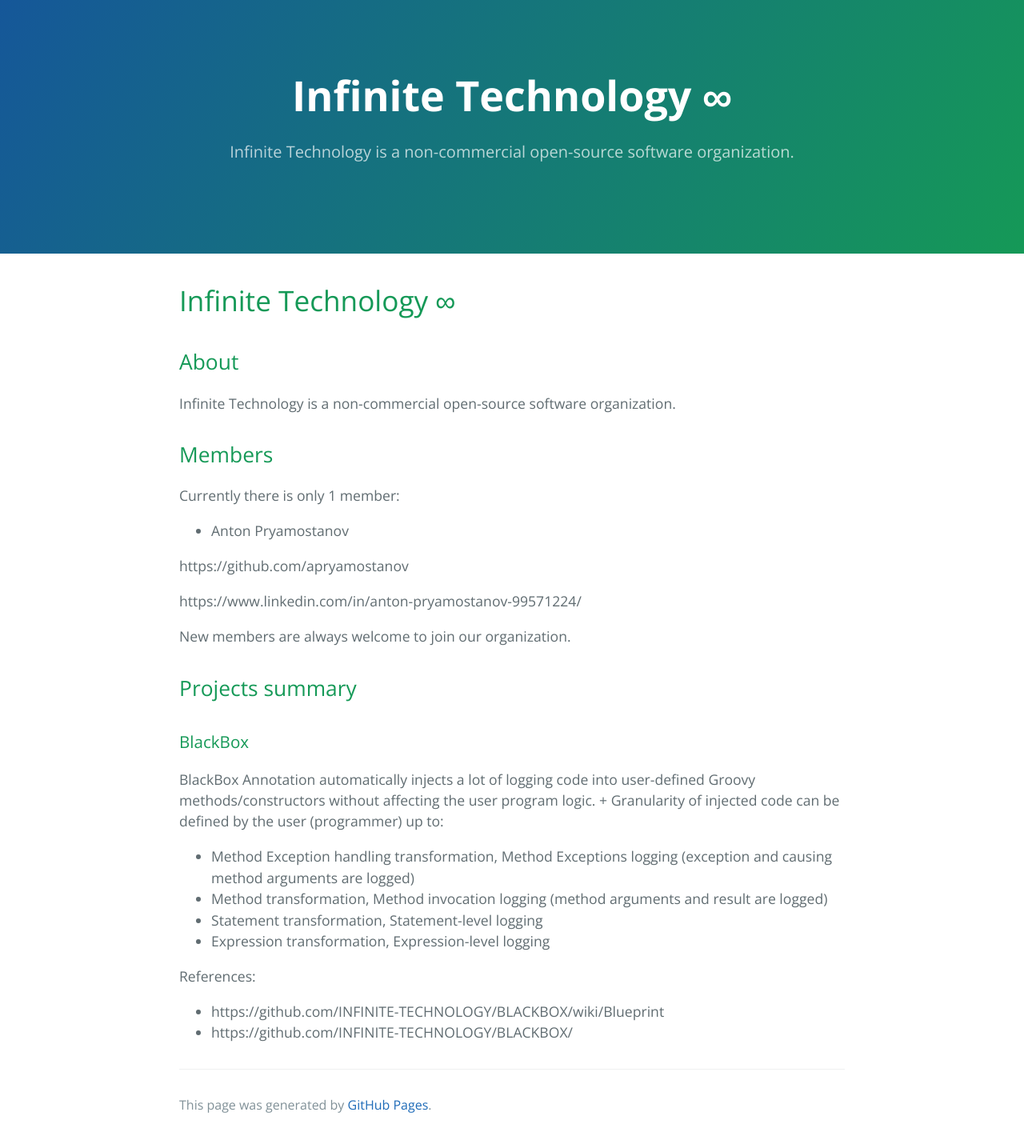
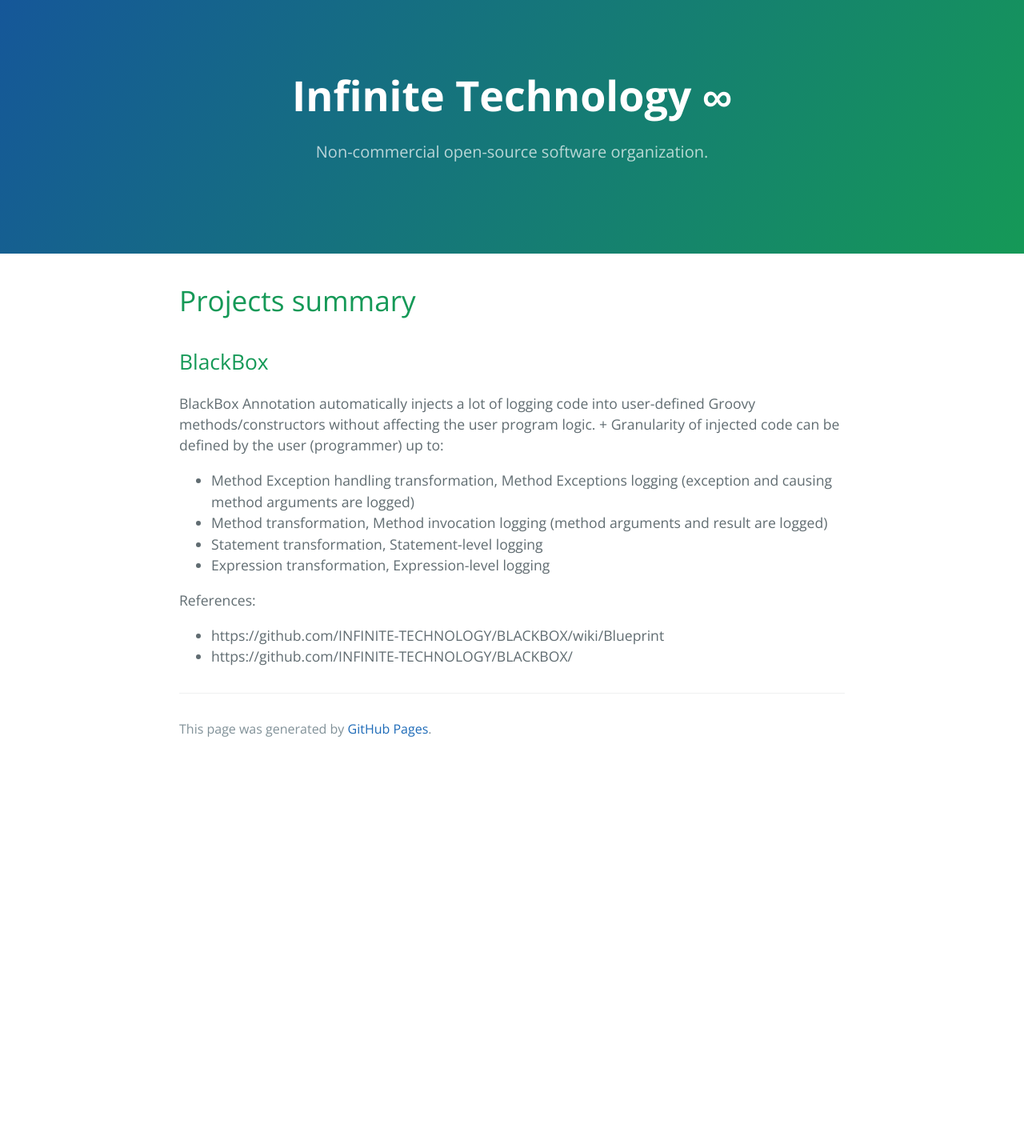
Before and after one commit to INFINITE-TECHNOLOGY/infinite-technology.github.io, a Jekyll site: the page built from index.md, in a window 1280 px wide. Shown: the whole page at 80% size. Built offline with Jekyll 4.4.1, drawn with Linux system fonts in a browser that asks for light colours; our own code applies the rules of GitHub Pages for plain Markdown files; after the commit the page ends 955 px from its top, so only the background shows below that.

Commit message:
Documentation changes.

```diff
--- a/_config.yml
+++ b/_config.yml
@@ -1,5 +1,5 @@
 title: Infinite Technology ∞
-description: Infinite Technology is a non-commercial open-source software organization.
+description: Non-commercial open-source software organization.
 show_downloads: false
 google_analytics:
 theme: jekyll-theme-cayman
--- a/index.md
+++ b/index.md
@@ -1,24 +1,6 @@
-# Infinite Technology ∞
+# Projects summary
 
-## About
-
-Infinite Technology is a non-commercial open-source software organization.
-
-## Members
-
-Currently there is only 1 member:
-
-* Anton Pryamostanov
-
-https://github.com/apryamostanov
-
-https://www.linkedin.com/in/anton-pryamostanov-99571224/
-
-New members are always welcome to join our organization.
-
-## Projects summary
-
-### BlackBox
+## BlackBox
 
 BlackBox Annotation automatically injects a lot of logging code into user-defined Groovy methods/constructors without affecting the user program logic. +
 Granularity of injected code can be defined by the user (programmer) up to:
```
